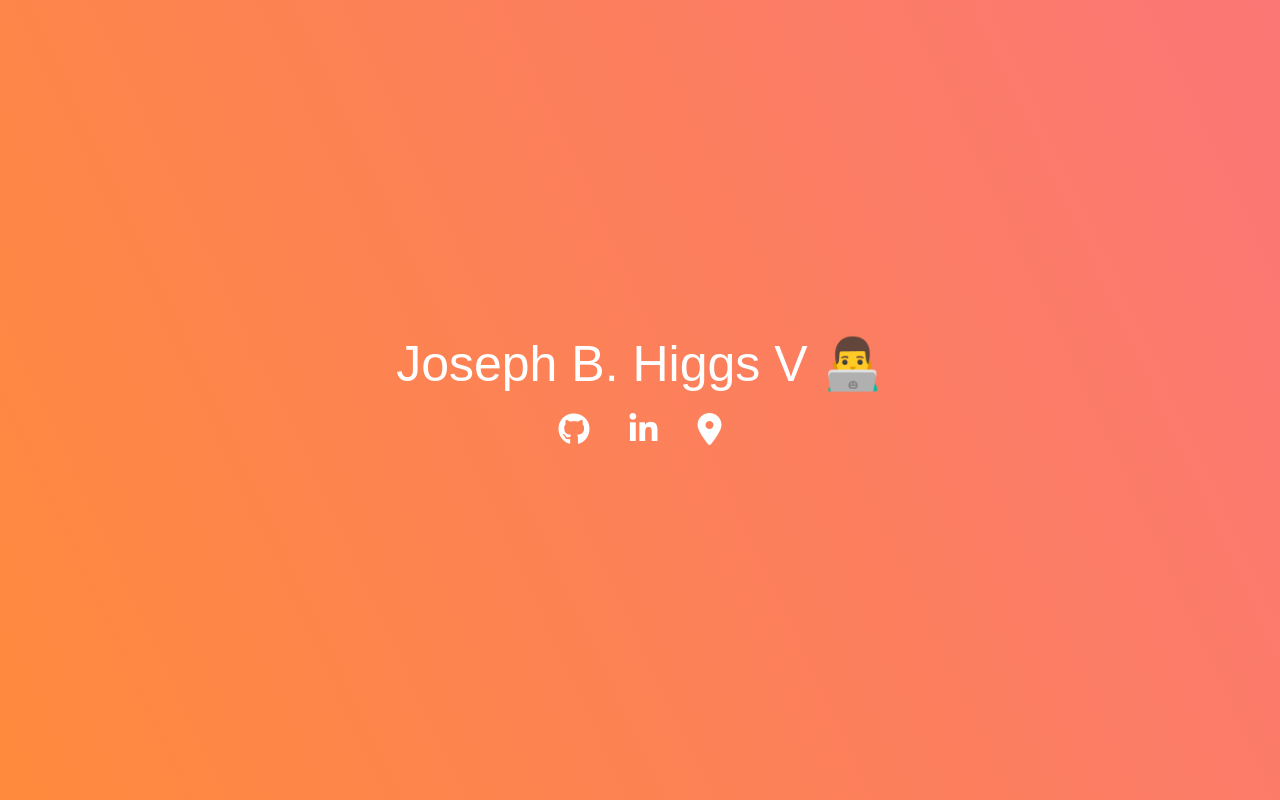
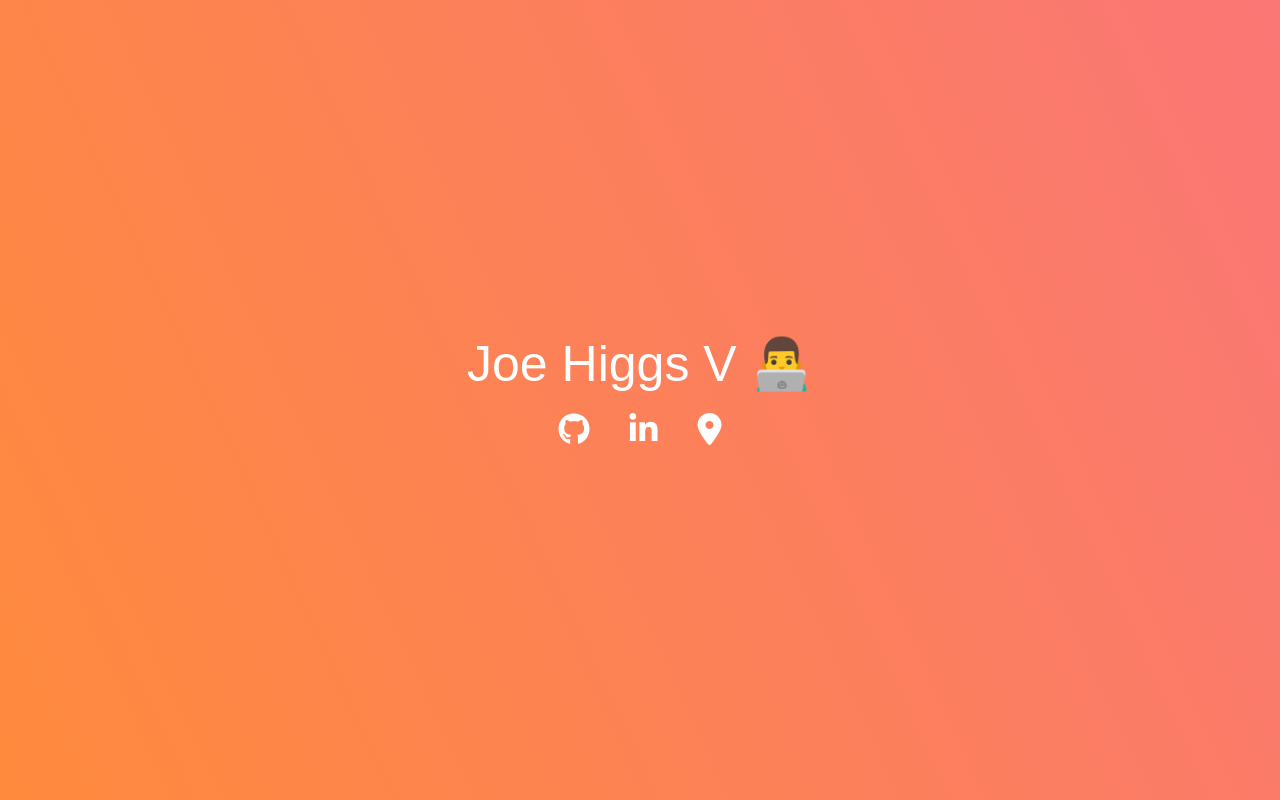
Before and after one commit to joehiggs/higgsv, a React (Create React App) app: page / in a window 1280 px wide. Built offline with nearby package versions, Linux system fonts and the light colour scheme.

Commit message:
name update

```diff
--- a/src/App.js
+++ b/src/App.js
@@ -6,7 +6,7 @@ class App extends Component {
     	return (
       		<div className="background">
         		<div className="area">
-          			<div className="white heading">Joseph B. Higgs V <span role="img" aria-label="construction">👨‍💻</span></div>
+          			<div className="white heading">Joe Higgs V <span role="img" aria-label="construction">👨‍💻</span></div>
         		    <div className="white icons">
                     <a href="https://www.github.com/joehiggs" target="_blank" rel="noopener noreferrer">
                         <i className="fa fa-2x fa-github" aria-hidden="true"></i>
```
